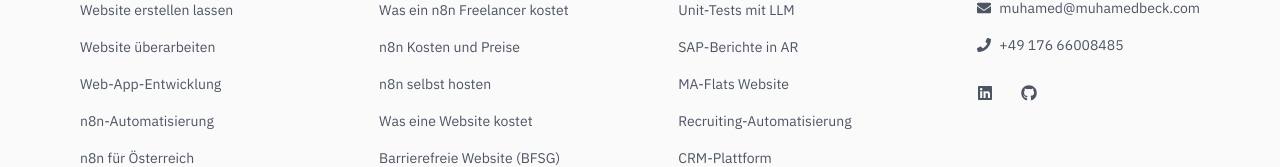
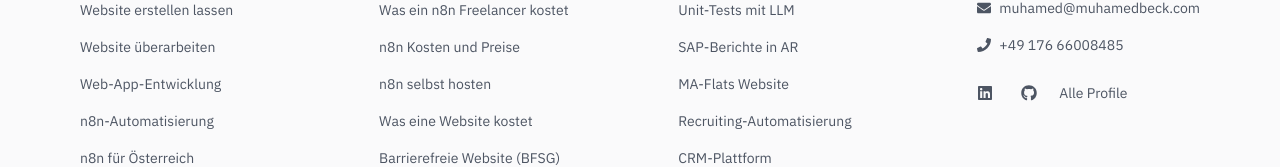
Before and after one commit to MuhamedBeck/Muhamed-Beck-Portfolio, a React (Vite) app: page / in a window 1280 px wide. Shown: the part 7087-7254 px from the top of the page. Built offline with nearby package versions, Linux system fonts and the light colour scheme.

Commit message:
feat(profile): Fußzeile verlinkt alle Profile
Neben den Symbolen für LinkedIn und GitHub steht der Textlink zur Seite
/links. Er erscheint nur, wo die Gruppe links eine Route hat, also in der
deutschen Fußzeile, und trägt das navLabel aus der Registry.

```diff
--- a/src/components/Footer.jsx
+++ b/src/components/Footer.jsx
@@ -38,6 +38,9 @@ const Footer = () => {
   const chrome = useDict(ui);
   const locale = useLocale();
   const dolmetscher = getGroupRoute("dolmetscher", locale);
+  // Die Seite mit allen Profilen gibt es nur auf Deutsch; in en und ar ist
+  // das undefined und der Link entfällt.
+  const profile = getGroupRoute("links", locale);
 
   const abschnitte = sectionsFor(locale);
   const services = columnFor(locale, `${abschnitte.services}/`);
@@ -108,6 +111,15 @@ const Footer = () => {
                 aria-label={chrome.githubAria}>
                 <FaGithub className="h-4 w-4" aria-hidden="true" />
               </a>
+              {/* Zwei Symbole zeigen zwei Profile; der Textlink führt zu allen.
+                  Die Beschriftung ist das navLabel der Route. */}
+              {profile ? (
+                <Link
+                  to={profile.path}
+                  className="inline-flex h-11 items-center px-2 text-sm text-paper-soft transition-colors duration-300 hover:text-paper">
+                  {profile.navLabel ?? profile.h1}
+                </Link>
+              ) : null}
             </div>
           </div>
         </div>
```
Also changed, not shown: 1 other file (tests, documents, lock files or other folders).
